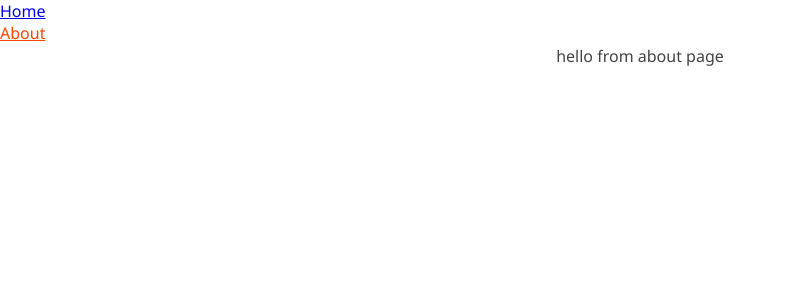
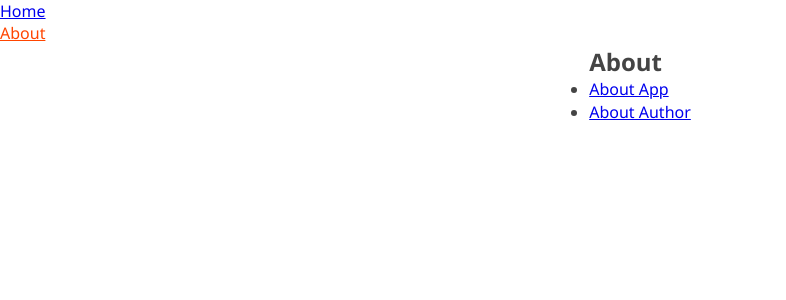
Before and after one commit to luigirazum/mv-react-todo-app, a React (Create React App) app: page /about in a window 1280 px wide. Shown: the top 300 px of the page, without its empty margins (0-786 px from the left). Built offline with nearby package versions, Linux system fonts and the light colour scheme.

Commit message:
About page component shows the links for the App and Author.

```diff
--- a/src/pages/About.js
+++ b/src/pages/About.js
@@ -1,8 +1,21 @@
 import React from 'react';
+
+import { Link, Outlet } from 'react-router-dom';
 
 const About = () => (
   <>
-    <div>hello from about page</div>
+    <div>
+      <h2>About</h2>
+      <ul>
+        <li>
+          <Link to="app">About App</Link>
+        </li>
+        <li>
+          <Link to="author">About Author</Link>
+        </li>
+      </ul>
+      <Outlet />
+    </div>
   </>
 );
 
```
